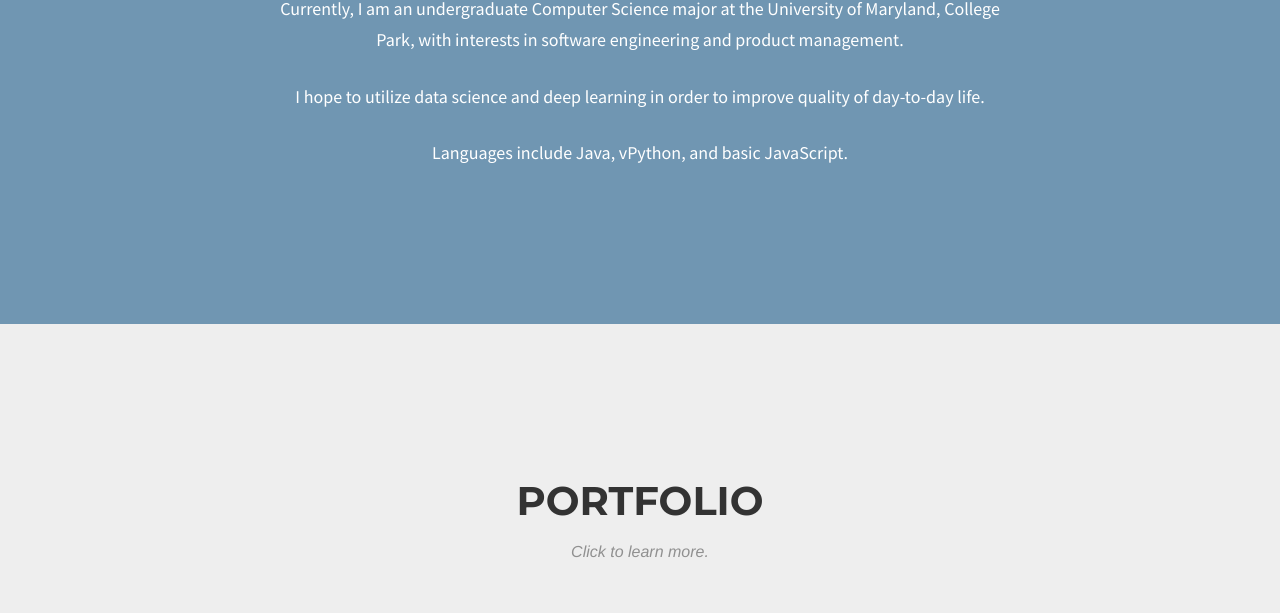
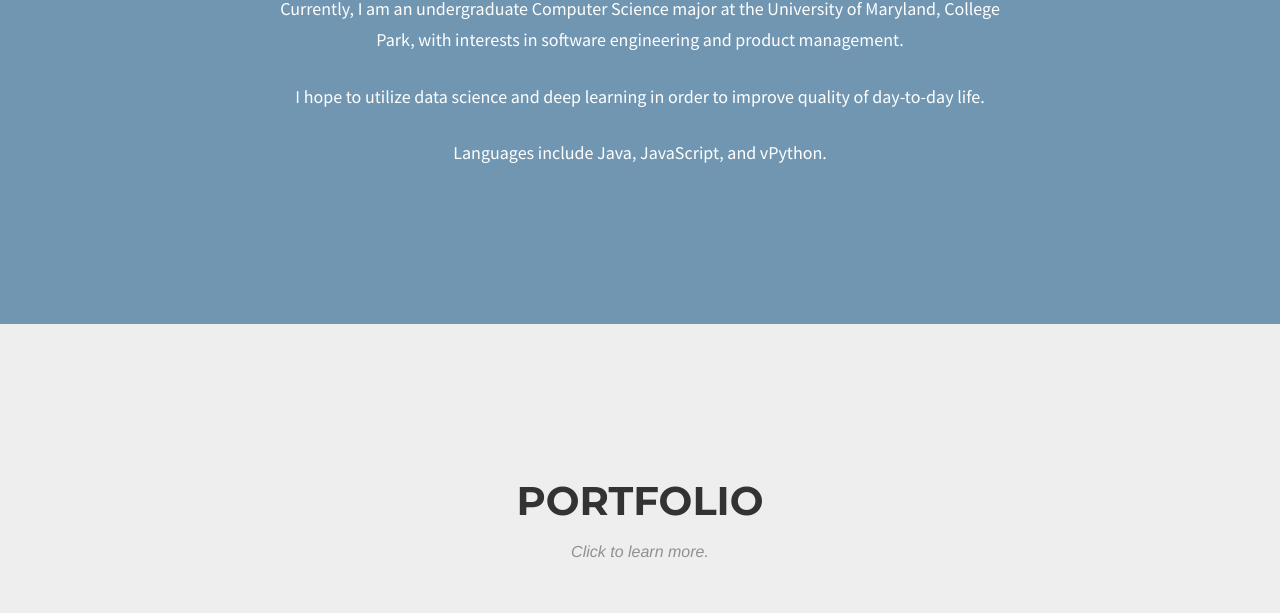
Before and after one commit to henryyc/henryyc.github.io, a plain HTML site: page index.html in a window 1280 px wide. Shown: the part 1154-1767 px from the top of the page. Drawn offline with nearby package versions, Linux system fonts and the light colour scheme; some packages are replaced by stand-ins of ours; a web font is replaced by a local one.

Commit message:
changed description order of languages

```diff
--- a/index.html
+++ b/index.html
@@ -94,7 +94,7 @@
           <p>Hello! My name is Henry Chen.</p>
           <p>Currently, I am an undergraduate Computer Science major at the University of Maryland, College Park, with interests in software engineering and product management.</p>
           <p>I hope to utilize data science and deep learning in order to improve quality of day-to-day life.</p>
-          <p>Languages include Java, vPython, and basic JavaScript.</p>
+          <p>Languages include Java, JavaScript, and vPython.</p>
         </div>
         <br><br><br><br>
         <!-- /.row -->
```
